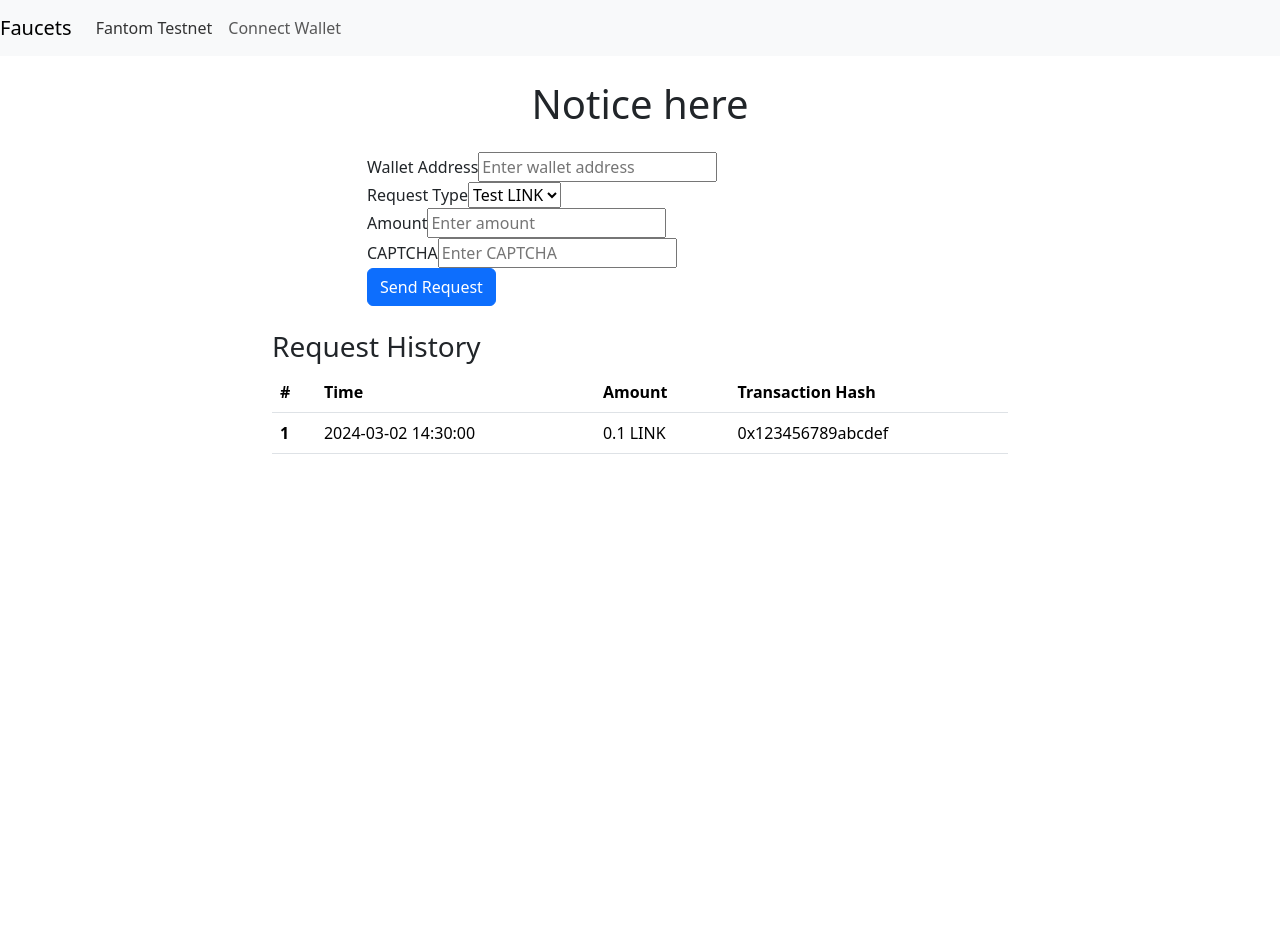
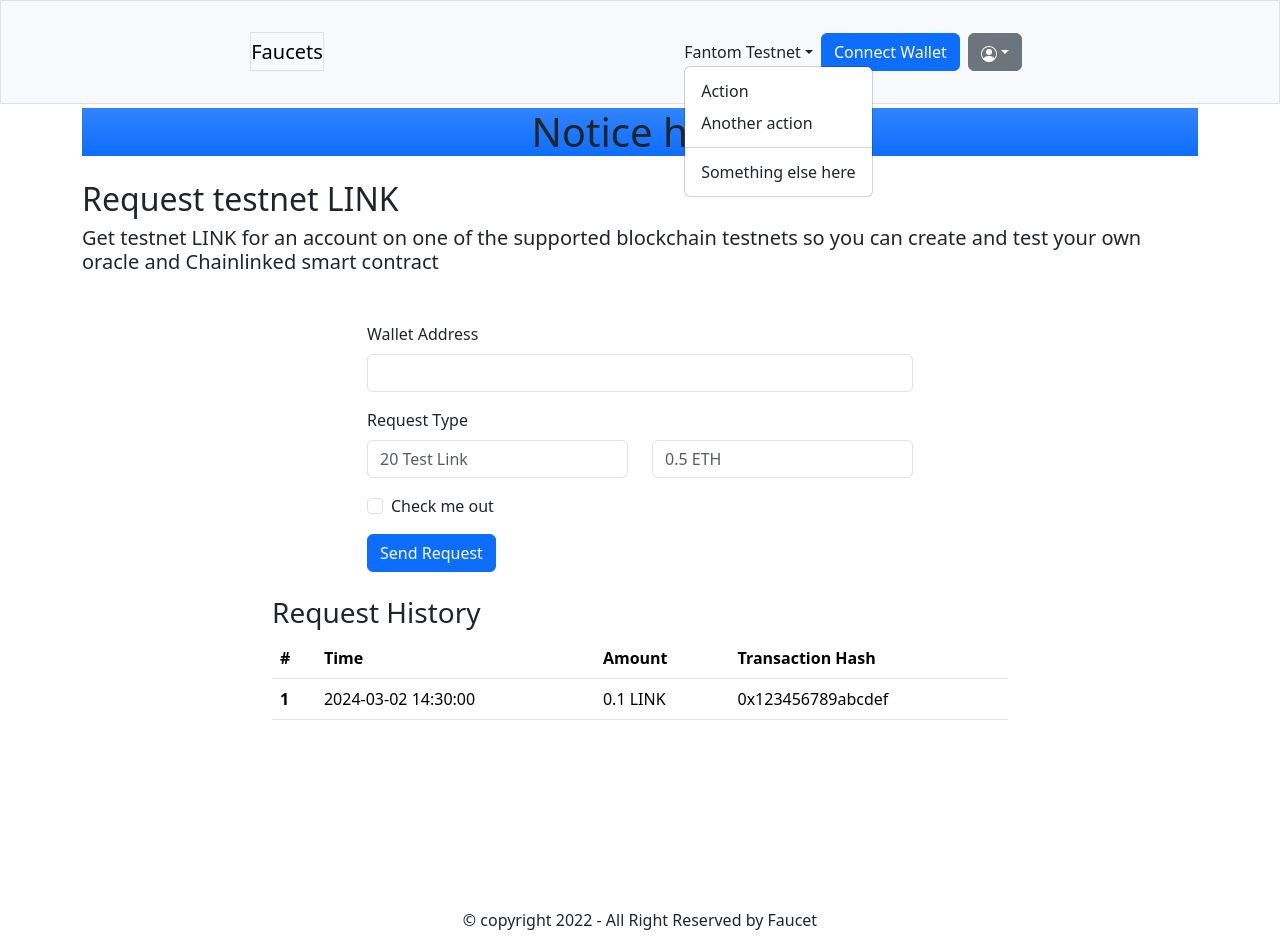
Before and after one commit to Biddut-Roy/faucet-payment-client, a React (Vite) app: page / in a window 1280 px wide. Both pictures are taken after a click on the button "Fantom Testnet". Before the commit the page ends 800 px from the top, so only its background shows below. Built offline with nearby package versions, Linux system fonts and the light colour scheme.

Commit message:
simplle design complete

```diff
--- a/index.html
+++ b/index.html
@@ -1,15 +1,24 @@
 <!doctype html>
 <html lang="en">
+
 <head>
   <meta charset="UTF-8" />
   <link rel="icon" type="image/svg+xml" href="/vite.svg" />
   <meta name="viewport" content="width=device-width, initial-scale=1.0" />
   <title>Faucet</title>
-    <link href="https://cdn.jsdelivr.net/npm/bootstrap@5.3.3/dist/css/bootstrap.min.css" rel="stylesheet" integrity="sha384-QWTKZyjpPEjISv5WaRU9OFeRpok6YctnYmDr5pNlyT2bRjXh0JMhjY6hW+ALEwIH" crossorigin="anonymous">
+  <link href="https://cdn.jsdelivr.net/npm/bootstrap@5.3.3/dist/css/bootstrap.min.css" rel="stylesheet"
+    integrity="sha384-QWTKZyjpPEjISv5WaRU9OFeRpok6YctnYmDr5pNlyT2bRjXh0JMhjY6hW+ALEwIH" crossorigin="anonymous">
 </head>
+
 <body>
   <div id="root"></div>
   <script type="module" src="/src/main.jsx"></script>
-    <script src="https://cdn.jsdelivr.net/npm/bootstrap@5.3.3/dist/js/bootstrap.bundle.min.js" integrity="sha384-YvpcrYf0tY3lHB60NNkmXc5s9fDVZLESaAA55NDzOxhy9GkcIdslK1eN7N6jIeHz" crossorigin="anonymous"></script>
+  <script src="https://cdn.jsdelivr.net/npm/bootstrap@5.3.3/dist/js/bootstrap.bundle.min.js"
+    integrity="sha384-YvpcrYf0tY3lHB60NNkmXc5s9fDVZLESaAA55NDzOxhy9GkcIdslK1eN7N6jIeHz"
+    crossorigin="anonymous"></script>
+    <script src="https://code.jquery.com/jquery-3.5.1.slim.min.js"></script>
+    <script src="https://cdn.jsdelivr.net/npm/@popperjs/core@2.9.1/dist/umd/popper.min.js"></script>
+    <script src="https://stackpath.bootstrapcdn.com/bootstrap/4.5.2/js/bootstrap.min.js"></script>
 </body>
+
 </html>
--- a/package.json
+++ b/package.json
@@ -11,6 +11,7 @@
   },
   "dependencies": {
     "bootstrap": "^5.3.3",
+    "bootstrap-icons": "^1.11.3",
     "localforage": "^1.10.0",
     "match-sorter": "^6.3.4",
     "react": "^18.2.0",
--- a/src/Layout/MainPage/MainPage.jsx
+++ b/src/Layout/MainPage/MainPage.jsx
@@ -1,5 +1,6 @@
 import { Outlet } from "react-router-dom";
 import Navbar from "../../component/Navbar & Footer/Navbar";
+import Footer from "../../component/Navbar & Footer/Footer";
 
 
 const MainPage = () => {
@@ -7,6 +8,7 @@ const MainPage = () => {
         <div>
             <Navbar />
             <Outlet />
+            <Footer />
         </div>
     );
 };
--- a/src/Router/Router.jsx
+++ b/src/Router/Router.jsx
@@ -1,6 +1,7 @@
 import { createBrowserRouter } from "react-router-dom";
 import MainPage from "../Layout/MainPage/MainPage";
 import Home from "../component/Home/Home";
+import Test from "../component/Test";
 
 
 
@@ -14,6 +15,10 @@ const router = createBrowserRouter([
           path: "/",
           element: <Home />,
         },
+        {
+          path: "/test",
+          element: <Test />,
+        },
       ],
     },
   ]);
--- a/src/component/Home/Home.jsx
+++ b/src/component/Home/Home.jsx
@@ -2,34 +2,38 @@
 
 const Home = () => {
     return (
+        <div className="min-vh-100 d-flex mt-1">
+            <div className="container ">
+                <h1 className="text-center bg-primary bg-gradient">Notice here</h1>
+                <div className="mt-4 ">
+                <h1 className="text-bold fs-2 ">Request testnet LINK</h1>
+                <h1 className="text-sm fs-5">Get testnet LINK for an account on one of the supported blockchain testnets so you can create and test your own oracle and Chainlinked smart contract</h1>
 
-    <div className="container mt-4">
-    <h1 className="text-center">Notice here</h1>
-    <div className="row mt-4">
+                </div>
+                <div className="row mt-5">
                     <div className="col-md-6 offset-md-3">
-            <htmlForm>
-                <div className="htmlForm-group">
-                    <label htmlFor="walletAddress">Wallet Address</label>
-                    <input type="text" className="htmlForm-control" id="walletAddress" placeholder="Enter wallet address" />
+                        <form>
+                            <div className="mb-3">
+                                <label htmlFor="exampleInputEmail1" className="form-label">Wallet Address</label>
+                                <input type="email" className="form-control" id="exampleInputEmail1" aria-describedby="emailHelp" />
                             </div>
-                <div className="htmlForm-group">
-                    <label htmlFor="requestType">Request Type</label>
-                    <select className="htmlForm-control" id="requestType">
-                        <option>Test LINK</option>
-                        <option>Test ETH</option>
-                    </select>
+                            <div className="mb-3">
+                                <label htmlFor="exampleInputPassword1" className="form-label">Request Type</label>
+                                <div className="row">
+                                    <div className="col">
+                                        <input type="text" className="form-control" placeholder="20 Test Link" aria-label="20 Test Link" />
                                     </div>
-                <div className="htmlForm-group">
-                    <label htmlFor="amount">Amount</label>
-                    <input type="number" className="htmlForm-control" id="amount" placeholder="Enter amount" />
+                                    <div className="col">
+                                        <input type="text" className="form-control" placeholder="0.5 ETH" aria-label="0.5 ETH" />
                                     </div>
-
-                <div className="htmlForm-group">
-                    <label htmlFor="captcha">CAPTCHA</label>
-                    <input type="text" className="htmlForm-control" id="captcha" placeholder="Enter CAPTCHA" />
                                 </div>
-                <button type="submit" className="btn btn-primary btn-block">Send Request</button>
-            </htmlForm>
+                            </div>
+                            <div className="mb-3 form-check">
+                                <input type="checkbox" className="form-check-input" id="exampleCheck1" />
+                                <label className="form-check-label" htmlFor="exampleCheck1">Check me out</label>
+                            </div>
+                            <button type="submit" className="btn btn-primary">Send Request</button>
+                        </form>
                     </div>
                 </div>
 
@@ -59,6 +63,7 @@ const Home = () => {
                     </div>
                 </div>
             </div>
+        </div>
     );
 };
 
--- a/src/component/Navbar & Footer/Footer.jsx
+++ b/src/component/Navbar & Footer/Footer.jsx
@@ -2,8 +2,8 @@
 
 const Footer = () => {
     return (
-        <div>
-
+        <div className="">
+           <p className="text-center"> © copyright 2022 - All Right Reserved by Faucet</p>
         </div>
     );
 };
--- a/src/component/Navbar & Footer/Navbar.jsx
+++ b/src/component/Navbar & Footer/Navbar.jsx
@@ -2,20 +2,73 @@
 
 const Navbar = () => {
     return (
+        <div className="border">
+
+            <nav className="navbar navbar-expand-lg navbar-light bg-light">
+                <div className="container d-flex justify-content-around ">
                     <div>
-            <nav className="navbar navbar-expand-lg navbar-light bg-light">
-        <a className="navbar-brand" href="#">Faucets</a>
-        <div className="collapse navbar-collapse" id="navbarNav">
-            <ul className="navbar-nav ml-auto">
-                <li className="nav-item">
-                    <a className="nav-link" href="#">Fantom Testnet</a>
+                        <a className="navbar-brand border" href="#">Faucets</a>
+                    </div>
+                    <div className="mt-3">
+                        <ul className="d-flex list-unstyled align-items-center justify-content-center">
+                            <li className="nav-item dropdown m-2">
+                                <a className="nav-link dropdown-toggle" href="#" role="button" data-bs-toggle="dropdown" aria-expanded="false">
+                                    Fantom Testnet
+                                </a>
+                                <ul className="dropdown-menu">
+                                    <li><a className="dropdown-item" href="#">Action</a></li>
+                                    <li><a className="dropdown-item" href="#">Another action</a></li>
+                                    <li><h1 className="dropdown-divider" /></li>
+                                    <li><a className="dropdown-item" href="#">Something else here</a></li>
+                                </ul>
                             </li>
                             <li className="nav-item">
-                    <a className="nav-link" href="#">Connect Wallet</a>
+                                <button type="button" className="btn btn-primary" data-toggle="modal" data-target="#exampleModalCenter">
+                                    Connect Wallet
+                                </button>
+                            </li>
+                            <li className="nav-item dropdown m-2">
+                                <button type="button" className="btn btn-secondary dropdown-toggle" data-bs-toggle="dropdown" data-bs-display="static" aria-expanded="false">
+                                    <svg xmlns="http://www.w3.org/2000/svg" width="16" height="16" fill="currentColor" className="bi bi-person-circle" viewBox="0 0 16 16">
+                                        <path d="M11 6a3 3 0 1 1-6 0 3 3 0 0 1 6 0" />
+                                        <path fillRule="evenodd" d="M0 8a8 8 0 1 1 16 0A8 8 0 0 1 0 8m8-7a7 7 0 0 0-5.468 11.37C3.242 11.226 4.805 10 8 10s4.757 1.225 5.468 2.37A7 7 0 0 0 8 1" />
+                                    </svg>
+                                </button>
+
+                                <ul className="dropdown-menu dropdown-menu-end dropdown-menu-lg-start">
+                                    <li><a className="dropdown-item" href="#">Action</a></li>
+                                    <li><a className="dropdown-item" href="#">Another action</a></li>
+                                    <li><h1 className="dropdown-divider" /></li>
+                                    <li><a className="dropdown-item" href="#">Something else here</a></li>
+                                </ul>
                             </li>
                         </ul>
                     </div>
+                </div>
+
+                {/* Modal */}
+                <div className="modal fade" id="exampleModalCenter" tabIndex="-1" role="dialog" aria-labelledby="exampleModalCenterTitle" aria-hidden="true">
+                    <div className="modal-dialog modal-dialog-centered" role="document">
+                        <div className="modal-content">
+                            <div className="modal-header">
+                                <h5 className="modal-title" id="exampleModalLongTitle">Fantom Testnet</h5>
+                                <button type="button" className="close" data-dismiss="modal" aria-label="Close">
+                                    <span aria-hidden="true">&times;</span>
+                                </button>
+                            </div>
+                            <div className="modal-body">
+                                {/* Modal body content */}
+                            </div>
+                            <div className="modal-footer">
+                                <button type="button" className="btn btn-secondary" data-dismiss="modal">Close</button>
+                                <button type="button" className="btn btn-primary">Connect </button>
+                            </div>
+                        </div>
+                    </div>
+                </div>
             </nav>
+
+
         </div>
     );
 };
--- /dev/null
+++ b/src/component/Test.jsx
@@ -0,0 +1,14 @@
+
+
+const Test = () => {
+    return (
+        <div>
+            <div className="d-flex justify-content-around border p-3">
+                <div>Element 1</div>
+                <div>Element 2</div>
+            </div>
+        </div>
+    );
+};
+
+export default Test;
```
Also changed, not shown: 1 other file (tests, documents, lock files or other folders). Lines whose indentation alone changed are shown as unchanged.
